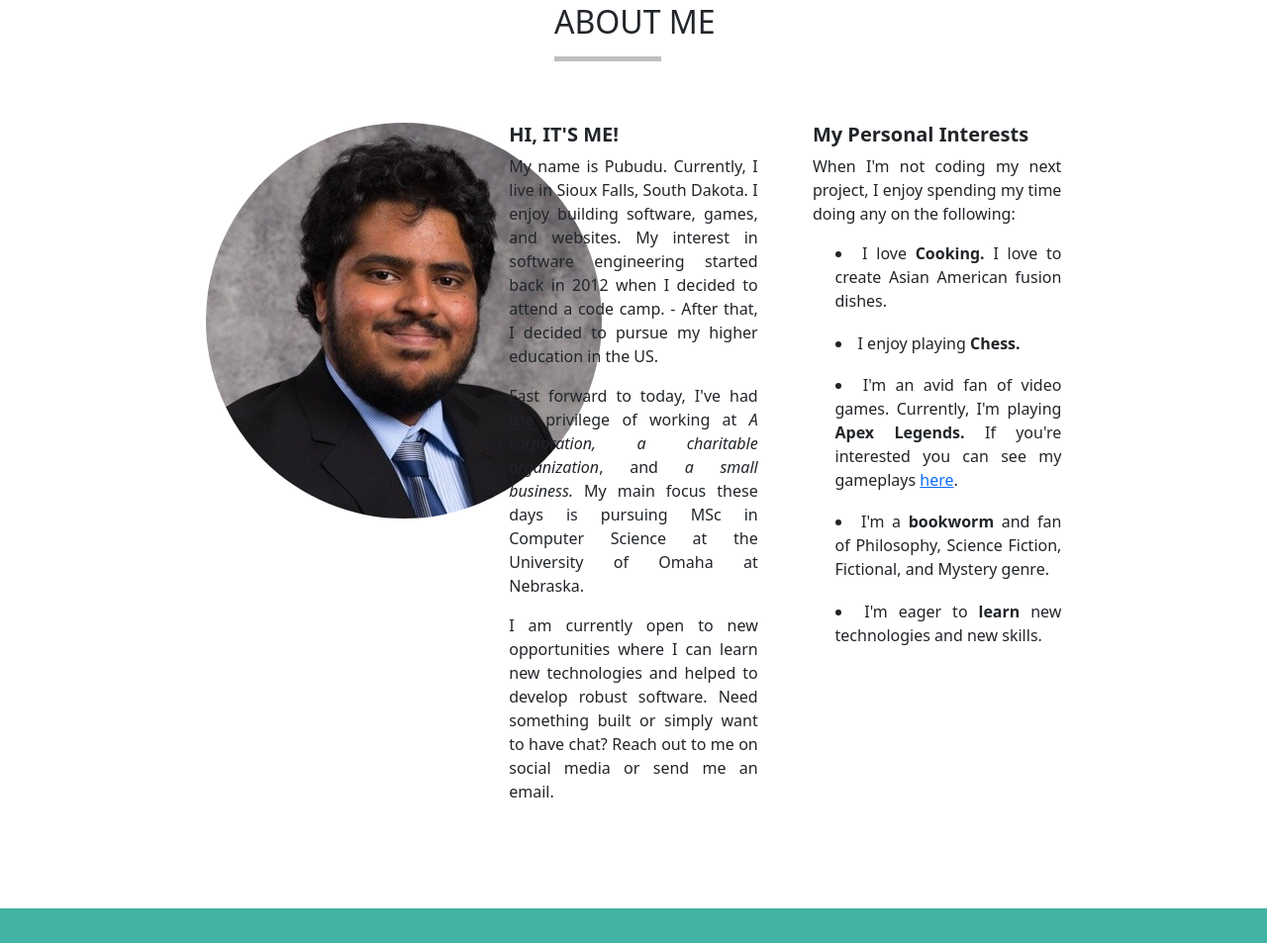
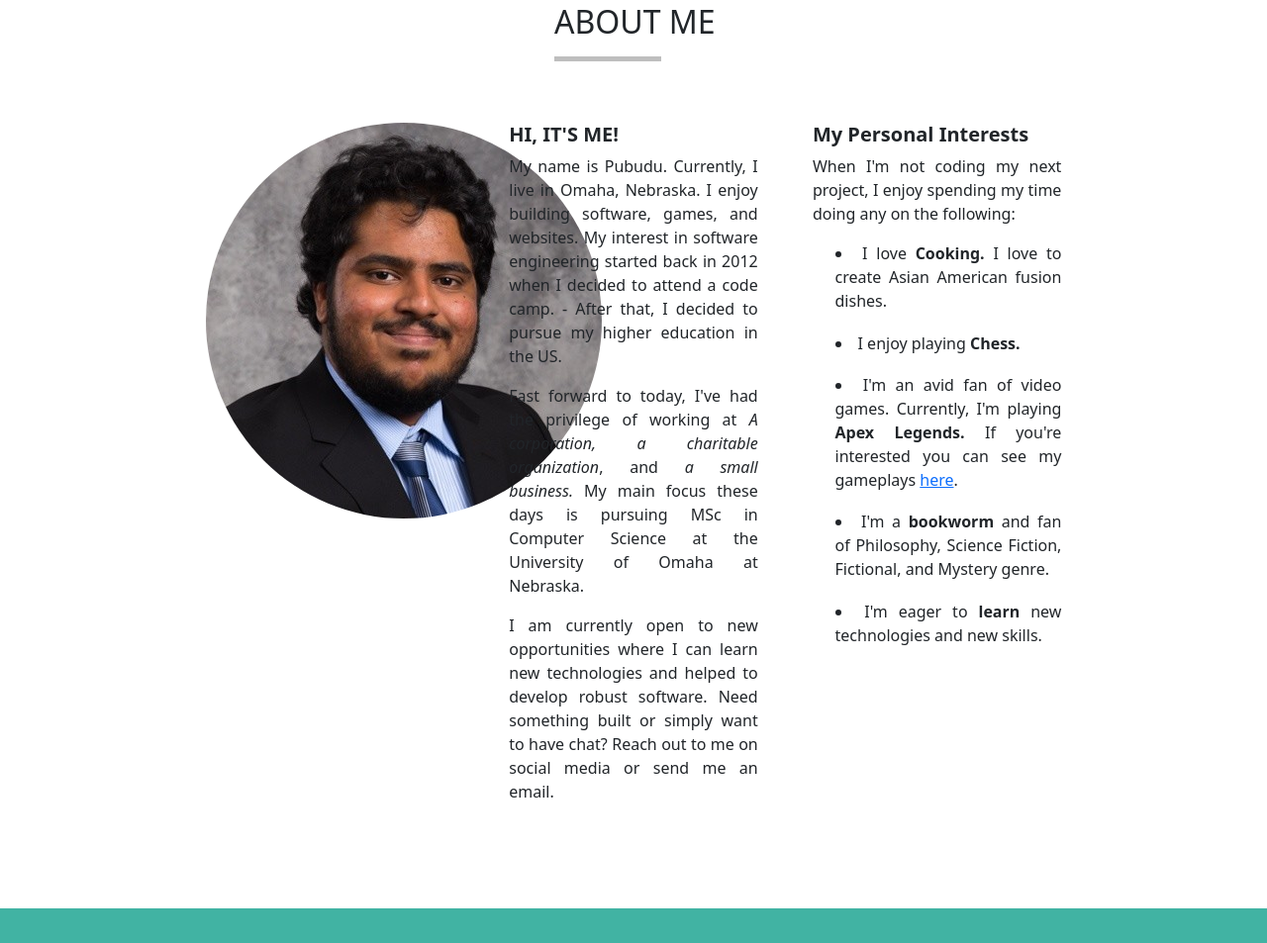
Before and after one commit to PubuduS/Portfolio_V1.0, a plain HTML site: page index.html in a window 1280 px wide. Shown: the part 1483-2436 px from the top of the page at 99% size. Drawn offline with nearby package versions, Linux system fonts and the light colour scheme.

Commit message:
Update the latest information of the current location.

```diff
--- a/index.html
+++ b/index.html
@@ -118,7 +118,7 @@
 
         <div class="about-box col-lg-4">
           <h5> <strong>HI, IT'S ME! </strong></h5>
-          <p> My name is Pubudu. Currently, I live in Sioux Falls, South Dakota. I enjoy building software, games, and websites. My interest in software engineering started back in 2012 when I decided to attend a code camp.
+          <p> My name is Pubudu. Currently, I live in Omaha, Nebraska. I enjoy building software, games, and websites. My interest in software engineering started back in 2012 when I decided to attend a code camp.
             - After that, I decided to pursue my higher education in the US. </p>
           <p> Fast forward to today, I've had the privilege of working at <em>A corporation, a charitable organization</em>, and <em>a small business.</em>
             My main focus these days is pursuing MSc in Computer Science at the University of Omaha at Nebraska.</p>
```
